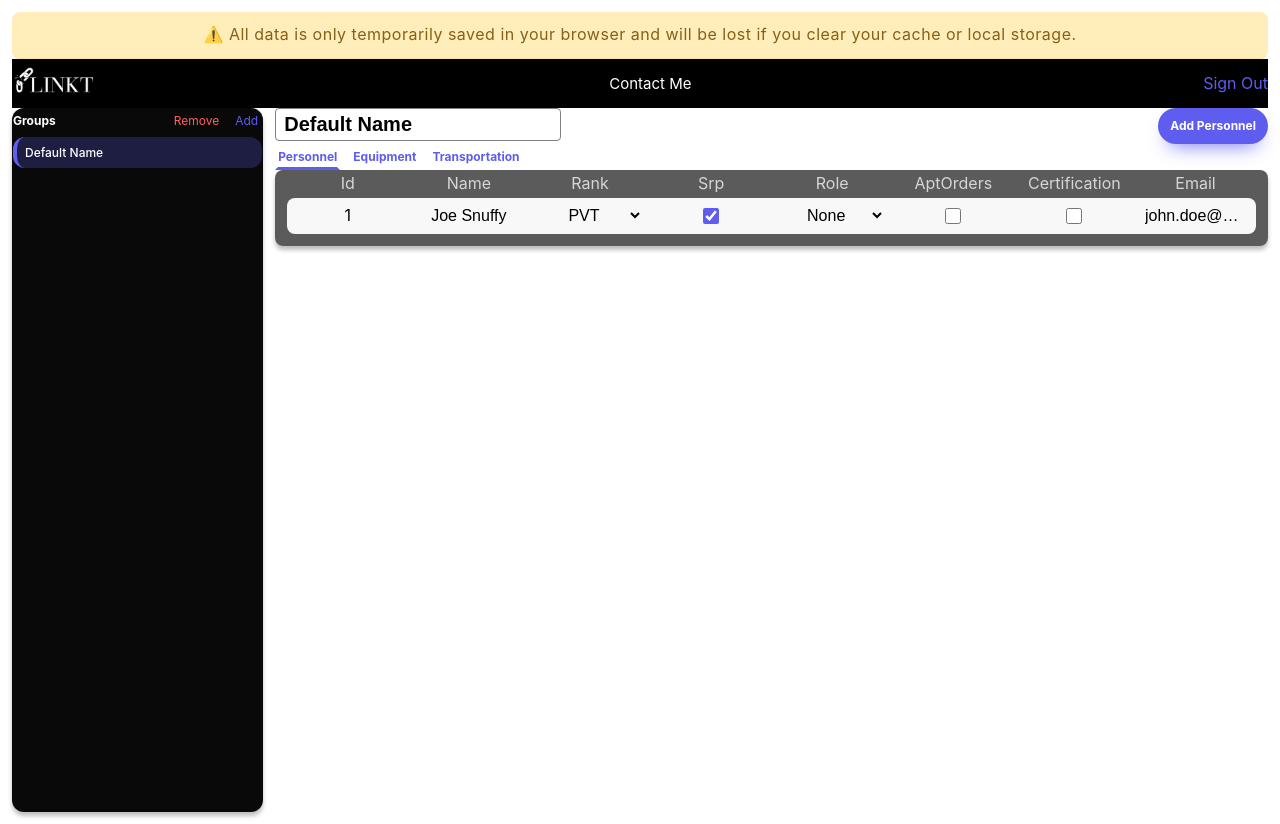
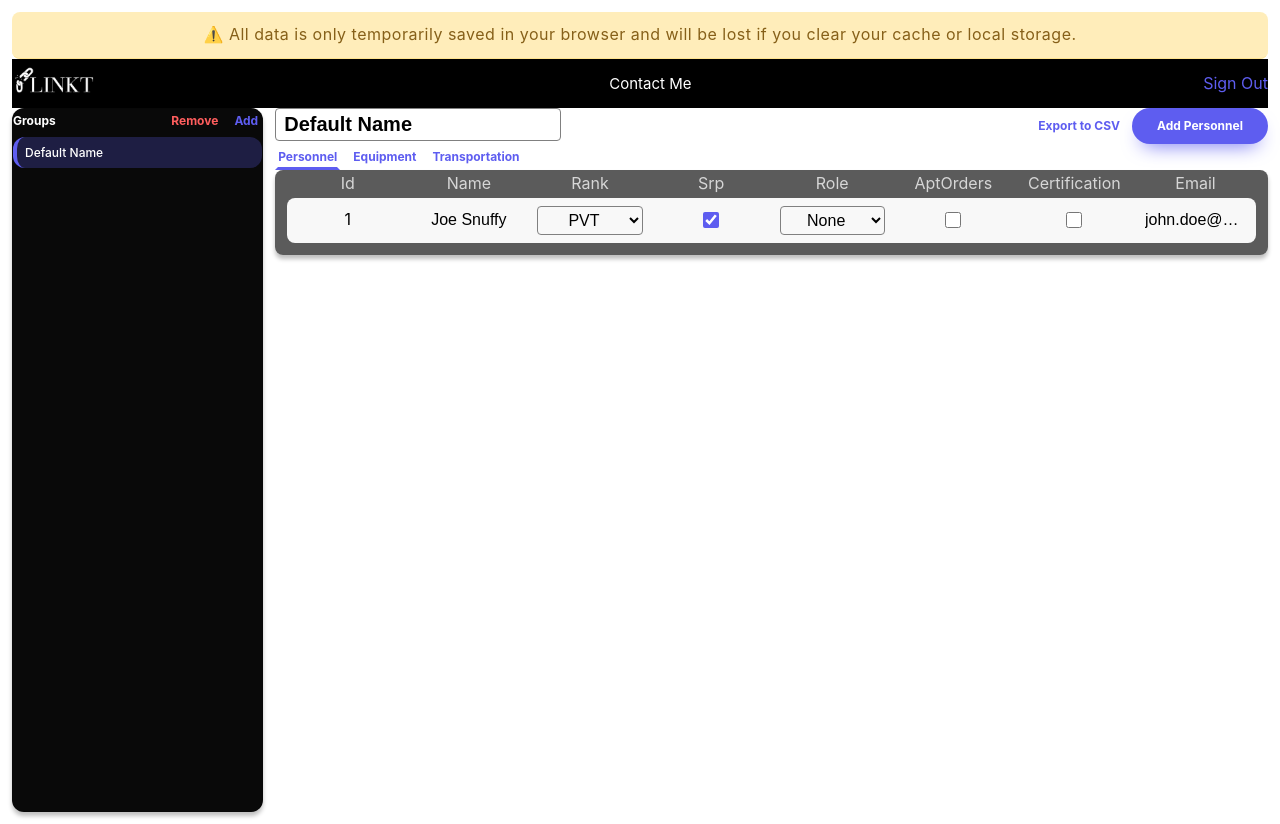
Before and after one commit to aekio/linkt, a Vue app in the folder linkt_test/: page / in a window 1280 px wide. Built offline with nearby package versions, Linux system fonts and the light colour scheme.

Commit message:
Added export function to Table Container, need to dig through function later

```diff
--- a/linkt_test/src/App.vue
+++ b/linkt_test/src/App.vue
@@ -22,13 +22,15 @@ const groups = ref<Group[]>([
   }],
   equipment: [{
     id:1,
+    lin: '123456',
     nomenclature: 'Equipment 1',
     type: 'Vehicle',
     hazmat: false,
+
   }],
   transportation: [{
     id:1,
-    transportationType: 'Rail',
+    transportationType: 'Air',
   }],
   active: true
   }
--- a/linkt_test/src/assets/main.css
+++ b/linkt_test/src/assets/main.css
@@ -39,6 +39,7 @@ button, .primary{
   gap: 8px;
   width: fit-content;
   white-space: nowrap;
+  justify-content: center;
 }
 button >p{
   font-weight: bold;
@@ -63,7 +64,7 @@ button, .ButtonText{
   background: transparent;
   color: #5E5DF0;
   border: none;
-  font-weight: 400;
+  font-weight: 700;
   font-size: 12px;
   cursor: pointer;
   white-space: nowrap;
@@ -78,7 +79,7 @@ button, .ButtonTextNegative{
   background: transparent;
   color: #FF5E5E;
   border: none;
-  font-weight: 400;
+  font-weight: 700;
   font-size: 12px;
   cursor: pointer;
   white-space: nowrap;
--- a/linkt_test/src/components/Body/BodyLeft/GroupContainer.vue
+++ b/linkt_test/src/components/Body/BodyLeft/GroupContainer.vue
@@ -48,6 +48,7 @@ function addGroup() {
     equipment: [
       {
         id:1,
+        lin: 'Default Lin',
         nomenclature: 'Default Nomenclature',
         type: 'Default Type',
         hazmat: false,
--- a/linkt_test/src/components/Body/BodyRight/Table.vue
+++ b/linkt_test/src/components/Body/BodyRight/Table.vue
@@ -17,10 +17,10 @@ const displayedKeys = computed(() => {
 
 //Select Field Options
 const selectFieldOptions: Record<string, string[]> = {
-  rank: ['-','PVT', 'PFC', 'SPC', 'SGT', 'SSG', 'SFC', 'MSG','1SGT', 'SGM', '2LT', '1LT',  'CPT', 'MAJ', 'LTC', 'COL', 'BG','MG','LTG','GEN'],
-  role: ['None', 'Unit Movement Officer', 'Hazmat' ,'OIC', 'NCOIC'],
-  type: ['Vehicle', 'Container', 'Weapon', 'Comms'],
-  transportationType: ['Rail', 'Air', 'Linehaul', 'Sea'],
+  rank: ['-','PVT', 'PFC', 'SPC', 'SGT', 'SSG', 'SFC', 'MSG','1SGT', 'SGM','W01','CW2', 'CW3', 'CW4', 'CW5', '2LT', '1LT',  'CPT', 'MAJ', 'LTC', 'COL', 'BG','MG','LTG','GEN','Other'],
+  role: ['None', 'Unit Movement Officer', 'Hazmat' ,'OIC', 'NCOIC','Other'],
+  type: ['Vehicle', 'Container', 'Weapon', 'Comms','Other'],
+  transportationType: [ 'Air', 'Convoy','Bus','Other', 'N/A'],
 };
 
 </script>
@@ -40,7 +40,7 @@ const selectFieldOptions: Record<string, string[]> = {
           <div class="id-cell" v-if="keyPair === 'id' ">{{ groupObject[keyPair] }}</div>
           <input v-else-if="typeof (groupObject as any)[keyPair] === 'boolean'" class="table-input" v-model="(groupObject as any)[keyPair]" type="checkbox" style="width: 16px; height: 16px; accent-color: #5E5DF0; vertical-align: middle;" />
           <select v-else-if="selectFieldOptions[keyPair]" class="table-input" v-model="(groupObject as any)[keyPair]">
-            <option v-for="option in selectFieldOptions[keyPair]" :key="option" :value="option">
+            <option v-for="option in selectFieldOptions[keyPair]" :key="option" :value="option" >
               {{ option }}
             </option>
           </select>
@@ -122,4 +122,12 @@ th {
   text-align: center;
   margin: 8px;
 }
+select.table-input {
+  text-align: center;
+  padding: 4px;
+  border: 1px solid gray;
+  border-radius: 4px;
+  cursor: pointer;
+}
+
 </style>
--- a/linkt_test/src/components/Body/BodyRight/TableContainer.vue
+++ b/linkt_test/src/components/Body/BodyRight/TableContainer.vue
@@ -1,4 +1,34 @@
 <script lang="ts" setup>
+// Export CSV logic
+function exportToCSV() {
+    if (!props.group) return;
+    let displayedData: any[] = [];
+    if (activeTab.value === 'Personnel') displayedData = props.group.personnel;
+    else if (activeTab.value === 'Equipment') displayedData = props.group.equipment;
+    else if (activeTab.value === 'Transportation') displayedData = props.group.transportation;
+    if (!displayedData.length) return;
+    const keys = Object.keys(displayedData[0]);
+    const csvRows = [keys.join(",")];
+    for (const row of displayedData) {
+        csvRows.push(keys.map(key => {
+            let val = row[key];
+            if (typeof val === 'string') {
+                val = '"' + val.replace(/"/g, '""') + '"';
+            }
+            return val;
+        }).join(","));
+    }
+    const csvContent = csvRows.join("\n");
+    const blob = new Blob([csvContent], { type: 'text/csv' });
+    const url = URL.createObjectURL(blob);
+    const a = document.createElement('a');
+    a.href = url;
+    a.download = `${activeTab.value}_table.csv`;
+    document.body.appendChild(a);
+    a.click();
+    document.body.removeChild(a);
+    URL.revokeObjectURL(url);
+}
 import { ref } from 'vue';
 import Table from './Table.vue';
 import TableTabs from './TableTabs.vue';
@@ -33,15 +63,16 @@ function addToGroup(group: Group | null) {
     else if (activeTab.value === 'Equipment'){
         group?.equipment.push({
             id: group.equipment.length +1,
+            lin: 'Default Lin',
             nomenclature: 'Default Nomenclature',
-            type: 'Default Type',
+            type: 'Vehicle',
             hazmat: false,
         });
     }
     else if (activeTab.value === 'Transportation'){
         group?.transportation.push({
             id: group.transportation.length +1,
-            transportationType: 'Default Type',
+            transportationType: 'Air',
         });
     }
     //Added for debugging will remove later
@@ -62,7 +93,8 @@ function addToGroup(group: Group | null) {
                 <input class="GroupName" v-model='props.group.name' type="text" />
             </div>
             <div class="TableActions">
-                <button class="primary" @click="addToGroup(props.group)">Add {{ activeTab }}</button>
+                <button class="ButtonText" @click="exportToCSV">Export to CSV</button>
+                <button class="primary" id="add-button" @click="addToGroup(props.group)">Add {{ activeTab }}</button>
             </div>
         </div>
         <TableTabs @set-active-tab="setActiveTab" />
@@ -72,10 +104,8 @@ function addToGroup(group: Group | null) {
 <style scoped>
 div .TableContainer {
     display: flex;
-
     flex-direction: column;
     align-items: flex-end;
-
     flex: 1 0 0;
     align-self: stretch;
     background: transparent;
@@ -105,7 +135,7 @@ div .TableContainer {
 }
 
 h5{
-    font-wieght:normal;
+    font-weight:normal;
     opacity: .75;
 }
 .TableActions{
@@ -135,4 +165,7 @@ h5{
     color: var(--color-text);
 
 }
+#add-button{
+    min-width: 136px;
+}
 </style>
--- a/linkt_test/src/components/Body/Interfaces/group.ts
+++ b/linkt_test/src/components/Body/Interfaces/group.ts
@@ -19,12 +19,12 @@ export interface Personnel {
 }
 export interface Equipment {
     id: number;
+    line: string;
     nomenclature: string;
     type: string;
     hazmat: boolean;
 }
 export interface Transportation {
     id: number;
-    transportationLeg: string;
     transportationType: string;
 }
```
